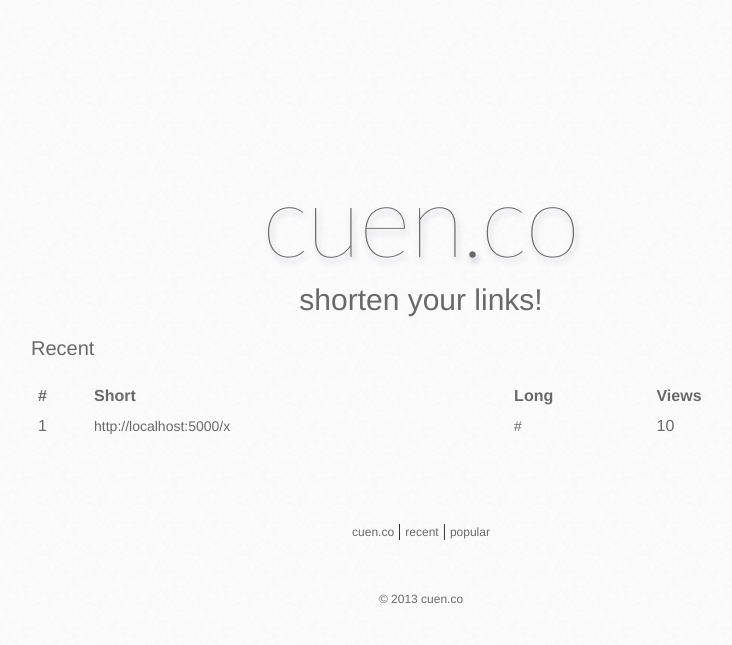
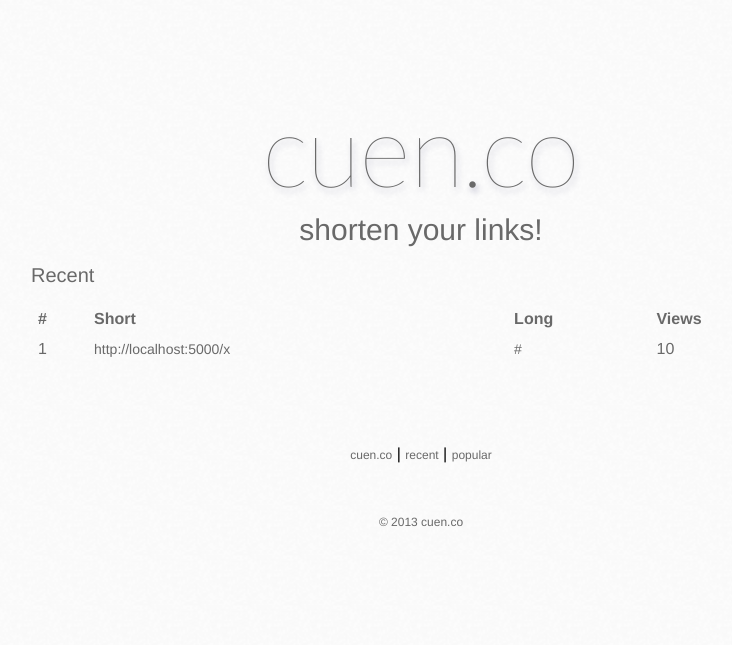
Before and after one commit to chezmix/cuenco, a Flask app: page /recent in a window 1280 px wide. Shown: the top 645 px of the page, without its empty margins (219-951 px from the left). Run offline with Flask 2, Linux system fonts and the light colour scheme; tables that the repository leaves empty hold one stand-in row (values such as "Sample post"); some libraries are stand-ins or nearby versions.

Commit message:
Style and markup tweaks

```diff
--- a/cuenco/static/css/base.css
+++ b/cuenco/static/css/base.css
@@ -2,29 +2,11 @@
     background-color: 2c2c2c;
     background-image: url("../images/cream_dust.png");
     background-repeat: repeat;
-}
-h1 {
-    color: #696969;
-    font-family: "Lato", Helvetica, sans-serif;
-	font-weight: 100;
-	font-size:  6.250em;
-	text-align: center;
-	margin-top: 150px;
-	margin-bottom: 5px;
-	text-shadow: 2px 4px 6px #bbc;
-
-}
-h2 {
-	color: #696969;
     font-family: "Helvetica Neue", Helvetica, Arial;
-	font-weight: 200;
-	font-size: 1.875em;
-	text-align: center;
-	margin: 0;
 }
 p {
     color: #696969;
-    font-family: "Helvetica Neue", Helvetica, sans-serif;
+
     text-align: left;
     font-size: 0.750em;
     background-color: none;
@@ -39,34 +21,33 @@
 a:hover {
     background: none repeat scroll 0 0 #CCC;
 }
-.footer {
+#logo {
+    color: #696969;
+    font-family: "Lato", Helvetica, sans-serif;
+    font-weight: 100;
+    font-size:  6.250em;
     text-align: center;
     margin-top: 80px;
-}
-.footer p {
-	text-align: center;
-	color: #696969;
-}
-.footer a {
-	display: inline block;
-	font-family: "Helvetica Neue", Helvetica, Arial;
-	font-size: 0.750em;
-	color: #696969;
-	text-decoration: none;
+    margin-bottom: 5px;
+    text-shadow: 2px 4px 6px #bbc;
 
 }
-input#url {
+#tagline {
+    color: #696969;
+    font-weight: 200;
+    font-size: 1.875em;
+    text-align: center;
+    margin: 0;
+}
+#url {
     width: 500px;
     height: 25px;
-	margin-top: 80px;
     font-size: 0.750em;
     border: 1px solid #333;
+    padding-left:5px;
     box-shadow: 1px 2px 3px #CCC;
 }
-input {
-	font-family: "Helvetica Neue", Helvetica, sans-serif;
-}
-input#cuenco_submit {
+#cuenco_submit {
     font-size: 1.000em;
     text-align: center;
     display: inline-block;
@@ -74,28 +55,40 @@
     text-decoration: none;
     color: #fafafa;
     background-color: #141414;
-	padding-top: 2px;
     border: none;
     -webkit-transition-duration: 0.2s;
     -moz-transition-duration: 0.2s;
     transition-duration: 0.2s;
-
+    height:28px;
+    box-shadow: 1px 2px 3px #CCC;
 }
-input#cuenco_submit:hover {
+#cuenco_submit:hover {
     background: none repeat scroll 0 0 #F09;
 }
-
-.content {text-align:center;}
-
+#footer {
+    text-align: center;
+    margin-top: 80px;
+}
+#footer p {
+    text-align: center;
+    color: #696969;
+}
+#footer a {
+    font-size: 0.750em;
+    color: #696969;
+    text-decoration: none;
+}
+.content {
+    text-align:center;
+    margin-top: 80px;
+}
 /* recent/popular */
-h3 {
-	font-family: "Helvetica Neue", Helvetica, Arial;
+h2{
     font-size: 1.250em;
     font-weight: 200;
     color: #696969;
 }
 .table_body {
-	font-family: "Helvetica Neue", Helvetica, Arial;
     color: #696969;
 }
 .table_body a {
--- a/cuenco/templates/layout.html
+++ b/cuenco/templates/layout.html
@@ -21,8 +21,8 @@
 <div class="container_12 clearfix">
 <header>
 	<div class="grid_6 prefix_3 suffix_3">
-    	<h1>cuen.co</h1>
-        	<h2>shorten your links!</h2>
+    	<h1 id="logo">cuen.co</h1>
+        <div id="tagline">shorten your links!</div>
     </div>
 </header>
 
@@ -32,7 +32,7 @@
 <footer>
   <div class="container_12 clearfix">
     <div class="grid_4 prefix_4 suffix_4">
-      <div class="footer">
+      <div id="footer">
         <a href="{{ url_for('index') }}">cuen.co</a> | <a href="{{ url_for('recent_entries') }}">recent</a> | <a href="{{ url_for('popular_entries') }}">popular</a><br/>
 		<p>&copy; 2013 cuen.co</p>
       </div>
--- a/cuenco/templates/links.html
+++ b/cuenco/templates/links.html
@@ -3,7 +3,7 @@
 <article>
 	<div class="grid_10 prefix_1 suffix_1">
 		<div class="recent_entries">
-			<h3>{{ header }}</h3>
+			<h2>{{ header }}</h2>
 		</div>
 	</div>
 	<div class="grid_10 prefix_1 suffix_1">
```
Lines whose indentation alone changed are shown as unchanged.
